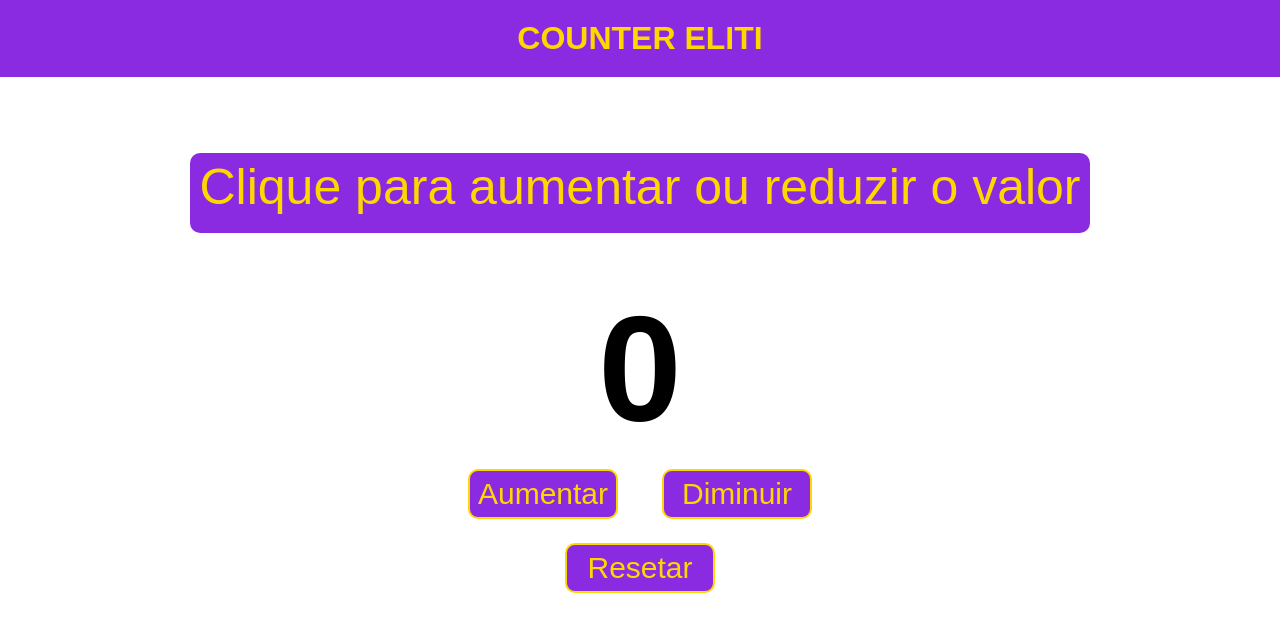
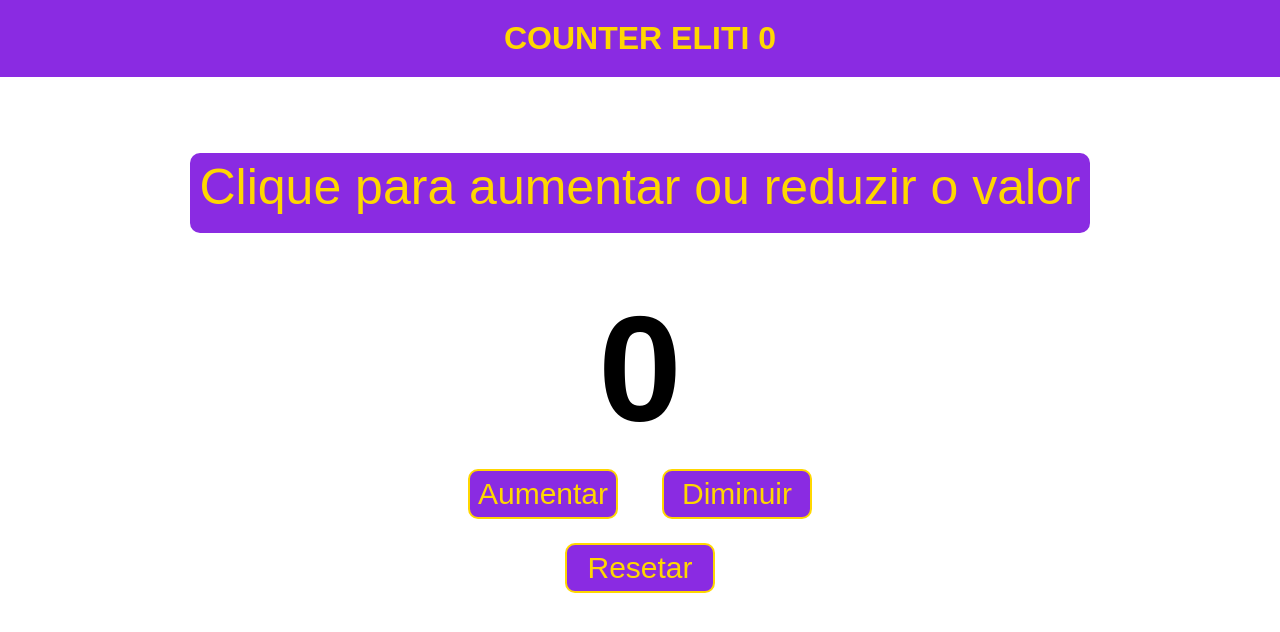
Before and after one commit to luishmsantiago/counter-eliti, a plain HTML site: page index.html in a window 1280 px wide. Drawn offline with Linux system fonts and the light colour scheme.

Commit message:
Update index.html

```diff
--- a/index.html
+++ b/index.html
@@ -86,7 +86,7 @@
     </style>
   </head>
   <body>
-    <h1 class="titulo">COUNTER ELITI</h1>
+    <h1 class="titulo" id="header">COUNTER ELITI</h1>
     <br><br>
     <div class="container">
       <p class="texto">Clique para aumentar ou reduzir o valor</p>
@@ -108,6 +108,7 @@
       </tr>
     </table>
     <script>
+      var headerUpdate = document.getElementById('header').innerText
       let counter = 0;
       function aumetarValor() {
         counter++;
@@ -121,6 +122,10 @@
         counter = 0;
         document.getElementById('counter').innerText = counter;
       }
+      function updateHeader(){
+        document.getElementById('header').textContent = headerUpdate + '  ' + counter;
+      }
+      updateHeader();
     </script>
   </body>
 </html>
```
